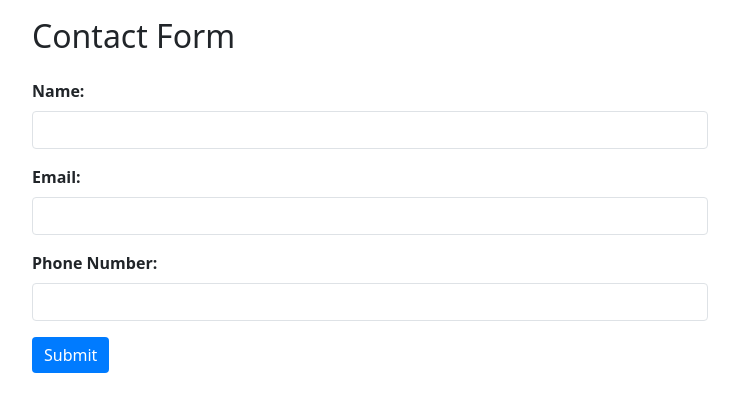
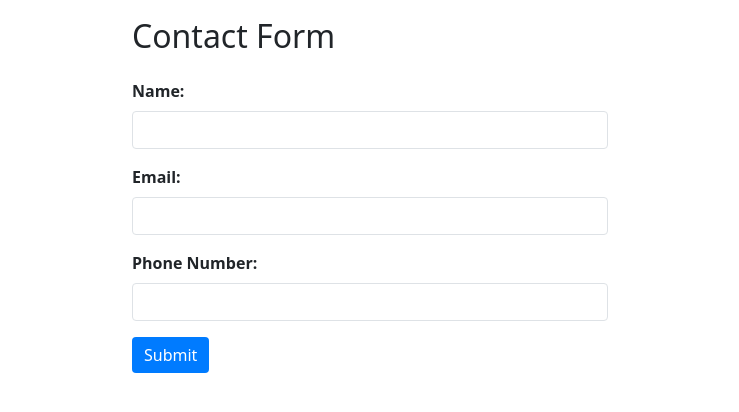
Before and after one commit to pavankumar9160/GoogleForms, a Django app: page /myapp/createform in a window 1280 px wide. Shown: the top 412 px of the page, without its empty margins (270-1009 px from the left). Run offline with Django 5.2, Linux system fonts and the light colour scheme.

Commit message:
Update createform.html

```diff
--- a/newproject/templates/myapp/createform.html
+++ b/newproject/templates/myapp/createform.html
@@ -11,7 +11,7 @@
             padding-top: 17px;
         }
         .container {
-            max-width: 700px;
+            max-width: 500px;
             margin: 0 auto;
         }
         .form-group {
```
